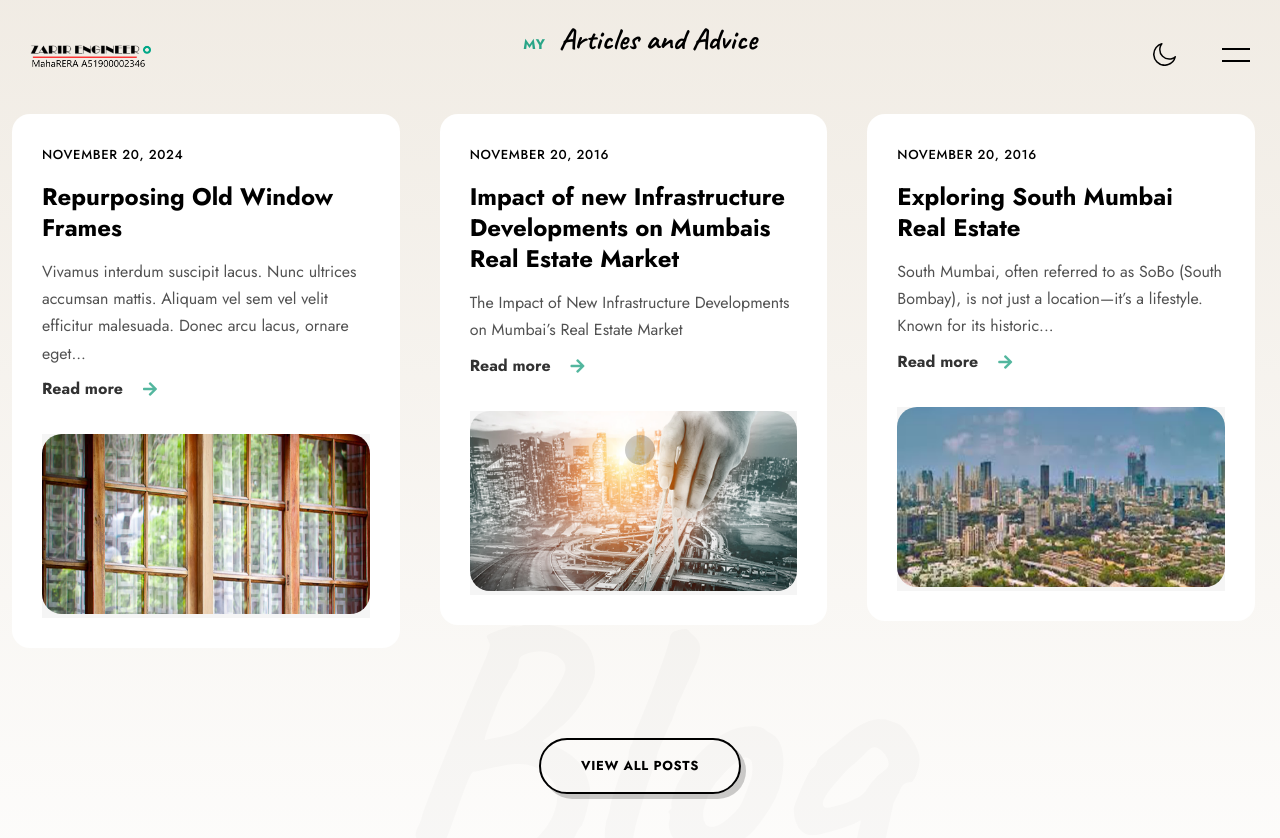
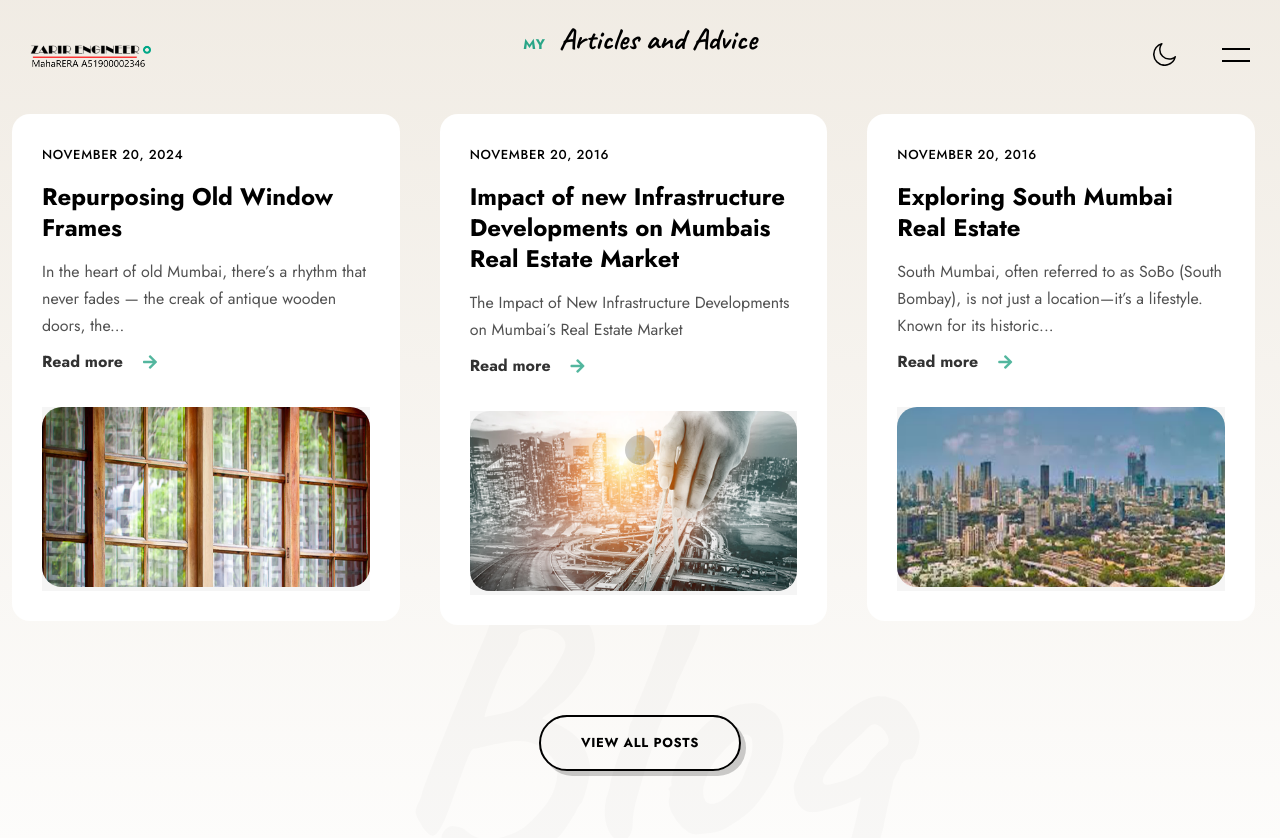
Before and after one commit to zarir-engineer/buildyourdream, a Jekyll site: the page built from index.html, in a window 1280 px wide and 900 px high, scrolled down 2838 px. Shown: the top 838 px of the window. Built offline with Jekyll 4.4.1, drawn with Linux system fonts in a browser that asks for light colours; comment, search, counter and statistics services are not loaded; some of the changed lines change nothing that is shown.

Commit message:
Update 2025-02-12-repurposing-old-window-frames.md

```diff
--- a/_posts/2025-02-12-repurposing-old-window-frames.md
+++ b/_posts/2025-02-12-repurposing-old-window-frames.md
@@ -14,22 +14,39 @@
 ---
 
 
+In the heart of **old Mumbai**, there’s a rhythm that never fades — the creak of antique wooden doors, the rustle of traders, and the gleam of hidden treasures in narrow alleys. Chor Bazaar, one of the city’s most storied markets, is where history isn’t just remembered — it’s **rebuilt**.
+
+Here, old wooden furniture — window frames, door panels, ornate grills — is often scrapped from crumbling colonial buildings. But that's just the beginning of their story.
+
+Skilled local craftsmen, some whose families have worked in the bazaar for generations, restore these discarded frames. Using age-old techniques and a deep respect for the material, they **sand, stain, and seal** the wood until it gleams with a second life.
+
 Vivamus interdum suscipit lacus. Nunc ultrices accumsan mattis. Aliquam vel sem vel velit efficitur malesuada.
-Donec arcu lacus, ornare eget ligula vel, commodo luctus felis. Ut dignissim sapien sit amet molestie rutrum.
+
+These aren’t just home items — they’re pieces of **art and memory**, passed down, reimagined, and made new again.
+
+Nam dui mauris, congue vel nisi in, tempus gravida enim. Nulla et tristique orci.
+
+Just a few minutes away from the chaos of central Mumbai lies **Dadar Parsi Colony** — serene, leafy, and full of **old-world grace**. Here, time moves differently. Walk through its lanes and you’ll see buildings that have stood for nearly a century — some still standing proud, others gently giving way to the future.
+
+Like a snake shedding its skin, many old structures are now making room for new ones — taller, modern, yet still respectful of their roots. But look closer. Behind those new facades, in many homes, you’ll still find **solid rosewood chests, art deco cabinets, and classic iron fans** humming quietly — **living testimonies to the Colony’s past**.
 
 Nam dui mauris, congue vel nisi in, tempus gravida enim. Nulla et tristique orci.
 Pellentesque lectus sapien, maximus id gravida sit amet, tristique non eros.
 
-> **Photography is the story I fail to put into words.**
-> — *Destin Sparks*
+> **Old places have soul.**
+> — *Sarah Anderson*
 
-### Aliquam vel sem vel vellesuada
+### Repurposing Ideas with Soul
 
-Vivamus interdum suscipit lacus. Nunc ultrices accumsan mattis. Aliquam vel sem vel velit efficitur malesuada.
+- Window frame photo walls using twine and pegs.
+- Vertical herb gardens from hanging planter slots.
+- Reclaimed windows turned into mirrors or headboards.
+- Gallery walls made with repainted, rustic frames.
 
 ### Gallery
 <ul class="gallery gallery-columns-2">
-  {% for image in page.gallery %}
+  {% assign images = "/assets/images/blog/chor-bazaar-frames.jpg|/assets/images/blog/artisan-refurbishing-frame.jpg|/assets/images/blog/window-frame-photo-wall.jpg|/assets/images/blog/window-planter.jpg" | split: "|" %}
+  {% for image in images %}
   <li class="gallery-item">
     <figure>
       <img src="{{ image }}" alt="Gallery Image {{ forloop.index }}">
@@ -40,10 +57,6 @@
 
 Nam dui mauris, congue vel nisi in, tempus gravida enim. Nulla et tristique orci.
 
-- Donec arcu lacus, ornare eget ligula vel, commodo luctus felis.
-- Ut dignissim sapien sit amet molestie rutrum.
-- Orci varius natoque penatibus et magnis dis parturient montes.
-- Ut at nulla ut libero mollis viverra sed vitae purus.
+To walk through South Mumbai — from Byculla to Dadar — is to walk through a **living museum**. The reclaimed wood, the lingering smell of varnish, the creak of an old fan — all speak softly of a time gone by.
 
-Nam dui mauris, congue vel nisi in, tempus gravida enim. Nulla et tristique orci.
-Pellentesque lectus sapien, maximus id gravida sit amet, tristique non eros.
+Owning a flat here isn't just about space or amenities. It's about belonging to a story that’s still being written. No matter the price, the heritage of South Mumbai is **worth every rupee**.
```
